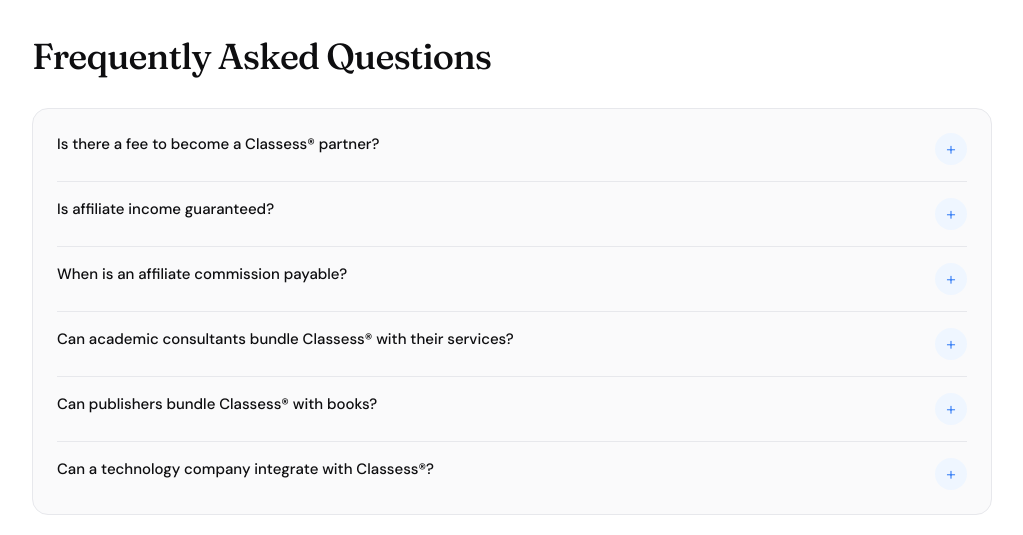
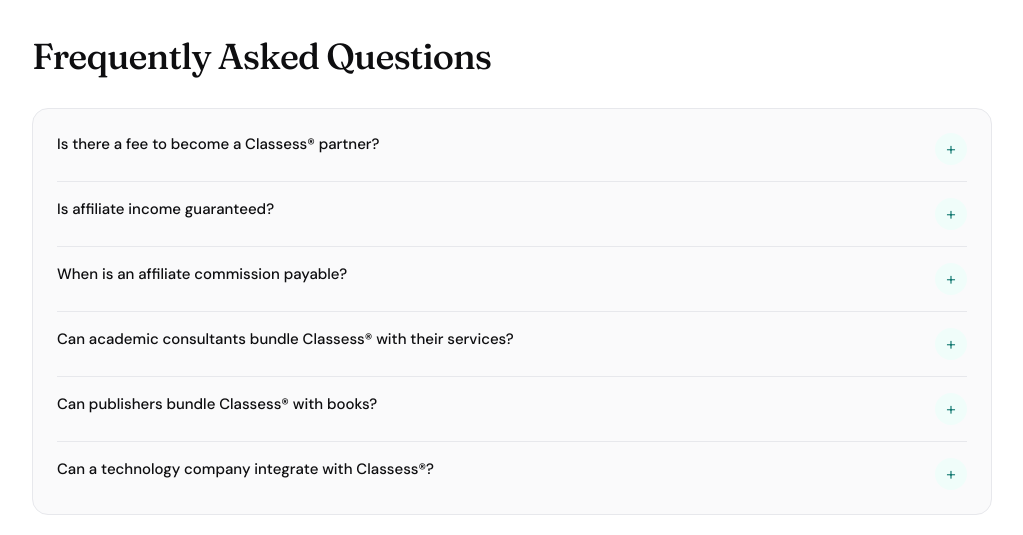
Before and after one commit to ranjanp5821/classes-v1, a React (Vite) app: page /partners in a window 1280 px wide. Shown: the part 9980-10515 px from the top of the page, without its empty margins (128-1151 px from the left). Built offline with nearby package versions, Linux system fonts and the light colour scheme.

Commit message:
Match FAQ toggle colors to Partners page accent

```diff
--- a/src/pages/PartnersPage.jsx
+++ b/src/pages/PartnersPage.jsx
@@ -222,8 +222,8 @@
         <span
           className="flex h-8 w-8 shrink-0 items-center justify-center rounded-full text-[18px] font-light leading-none select-none transition-colors duration-200"
           style={open
-            ? { background: "#3b82f6", color: "#fff" }
-            : { background: "#eff6ff", color: "#3b82f6" }
+            ? { background: ACCENT, color: "#fff" }
+            : { background: "#f0fdfa", color: ACCENT }
           }
         >
           {open ? "−" : "+"}
```
